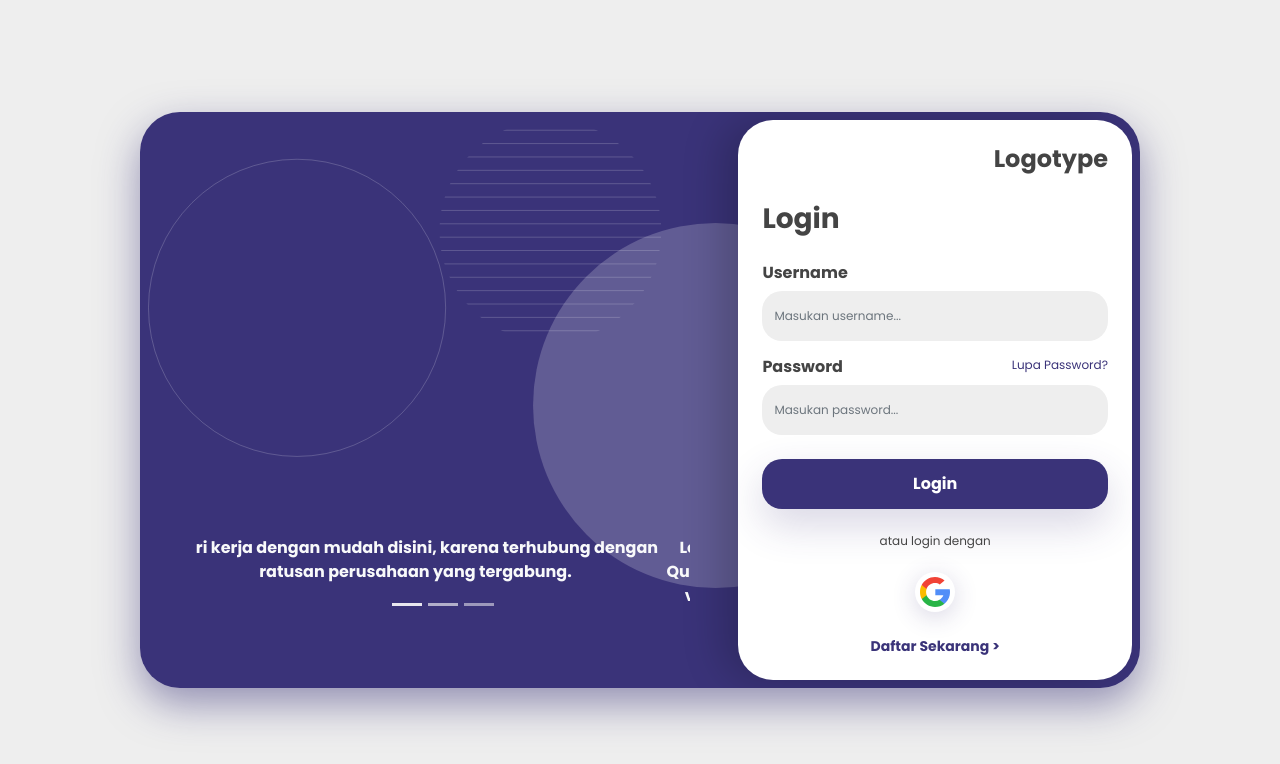
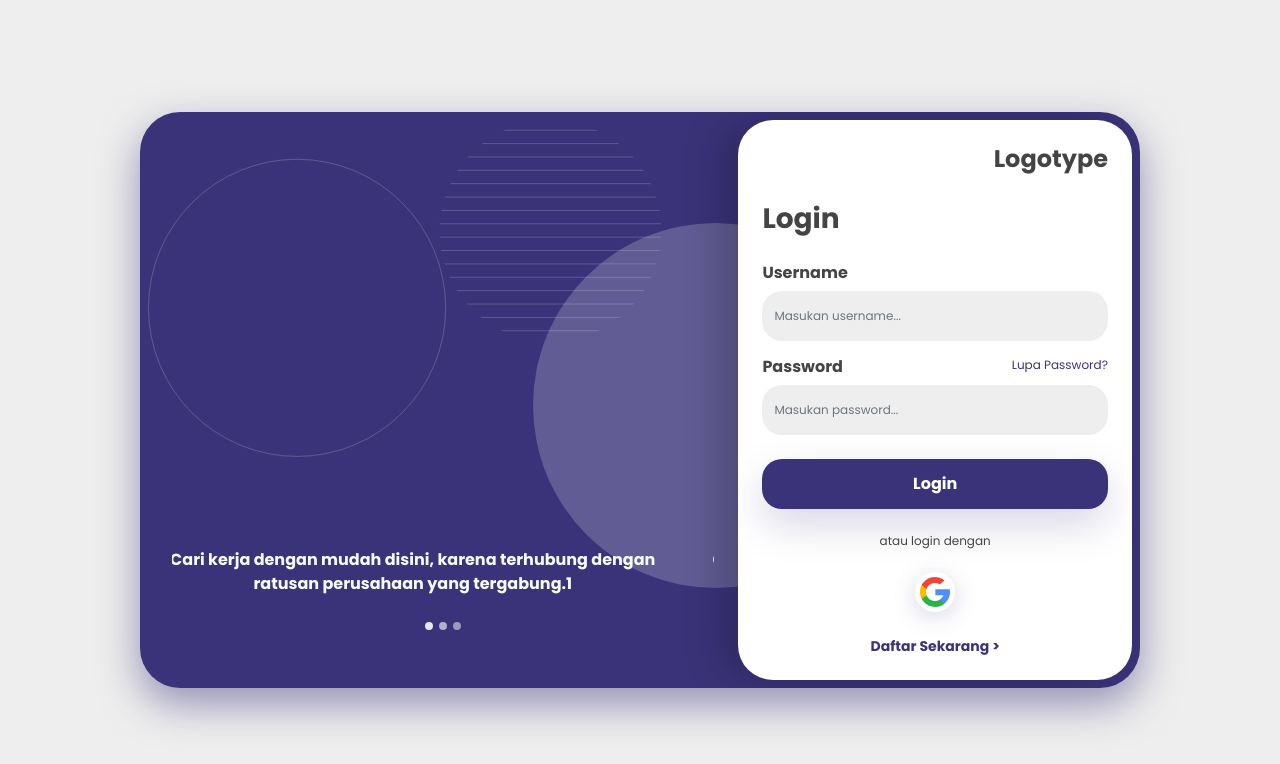
Before and after one commit to ilhamsrajab/akunt-client, a Vue app: page / in a window 1280 px wide. Shown: the top 764 px of the page. Built offline with nearby package versions, Linux system fonts and the light colour scheme; no server answers.

Commit message:
Add Carousel in Index.vue

```diff
--- a/src/App.vue
+++ b/src/App.vue
@@ -3,6 +3,7 @@
 </template>
 
 <script>
+
 export default {
   name: "App",
 };
--- a/src/views/transaction/index.vue
+++ b/src/views/transaction/index.vue
@@ -32,8 +32,8 @@
         </svg>
       </div>
       <!-- bagian kiri -->
-      <div class="text-light p-5 d-flex flex-column justify-content-end align-items-center" style="border-radius: 35px; width: 60%;">
-        <!-- <div class="fw-bold bg-info text-center">
+      <div class="text-light p-4 d-flex flex-column justify-content-end align-items-center" style="border-radius: 35px; width: 60%;">
+        <!-- <div id="da-slider" class="fw-bold text-center">
           Cari kerja dengan mudah disini, karena terhubung dengan ratusan perusahaan yang tergabung.
         </div>
         <div class="mt-3 d-flex align-items-center align-self-center">
@@ -44,26 +44,26 @@
         <!-- <div class="fw-bold bg-success text-center">
           aaaaaaaaaaaaaaaaaaaaaaaaaaaaaaaaaaaaaaaaaaaaaaaaaaaaaaaaaaaaaaaaaaaaaaaaaaaaaaaCari kerja dengan mudah disini, karena terhubung dengan ratusan perusahaan yang tergabung.
         </div> -->
-        <div id="carouselExampleIndicators" class="carousel slide" data-bs-ride="carousel">
-          <div class="carousel-indicators">
-            <button type="button" data-bs-target="#carouselExampleIndicators" data-bs-slide-to="0" class="active" aria-current="true" aria-label="Slide 1"></button>
-            <button type="button" data-bs-target="#carouselExampleIndicators" data-bs-slide-to="1" aria-label="Slide 2"></button>
-            <button type="button" data-bs-target="#carouselExampleIndicators" data-bs-slide-to="2" aria-label="Slide 3"></button>
+        <div id="textSlider" class="carousel slide d-flex flex-column" data-bs-ride="carousel">
+          <div class="order-2 carousel-indicators mt-3">
+            <button type="button" data-bs-target="#textSlider" data-bs-slide-to="0" class="active" aria-current="true" aria-label="Text 1"></button>
+            <button type="button" data-bs-target="#textSlider" data-bs-slide-to="1" aria-label="Text 2"></button>
+            <button type="button" data-bs-target="#textSlider" data-bs-slide-to="2" aria-label="Text 3"></button>
           </div>
-          <div class="carousel-inner">
+          <div class="order-1 carousel-inner d-flex align-items-end">
             <div class="carousel-item active">
               <div class="fw-bold text-center">
-                Cari kerja dengan mudah disini, karena terhubung dengan ratusan perusahaan yang tergabung.
+                Cari kerja dengan mudah disini, karena terhubung dengan ratusan perusahaan yang tergabung.1
               </div>
             </div>
             <div class="carousel-item">
               <div class="fw-bold text-center">
-                Lorem ipsum, dolor sit amet consectetur adipisicing elit. Quis error quae, praesentium iure corporis laborum ratione voluptates repellendus esse ad nihil totam temporibus possimus quos id sapiente cum placeat odio?
+                Cari kerja dengan mudah disini, karena terhubung dengan ratusan perusahaan yang tergabung.2
               </div>
             </div>
             <div class="carousel-item">
               <div class="fw-bold text-center">
-                Lorem ipsum dolor, sit amet consectetur adipisicing elit. Doloremque fugit nostrum rerum odit impedit ipsa possimus! Eaque, debitis. Facilis dolorum inventore magnam officia suscipit. Accusamus assumenda soluta eligendi pariatur reiciendis.
+                Cari kerja dengan mudah disini, karena terhubung dengan ratusan perusahaan yang tergabung.3
               </div>
             </div>
           </div>
@@ -145,7 +145,6 @@
 import axios from "axios";
 import { onMounted, ref } from "vue";
 
-
 export default {
   setup() {
     // reactive state
@@ -190,7 +189,18 @@ export default {
   user-select: none;
 }
 
-@media (max-width: 1399.98px) {
+#textSlider .carousel-indicators {
+  position: relative;
+}
+
+#textSlider .carousel-indicators [data-bs-target] {
+  width:8px;
+  height: 8px;
+  border-radius: 100%;
+}
+
+
+@media only screen and (min-width: 768px) {
   .kotak {
     width: 1200px;
   }
```
